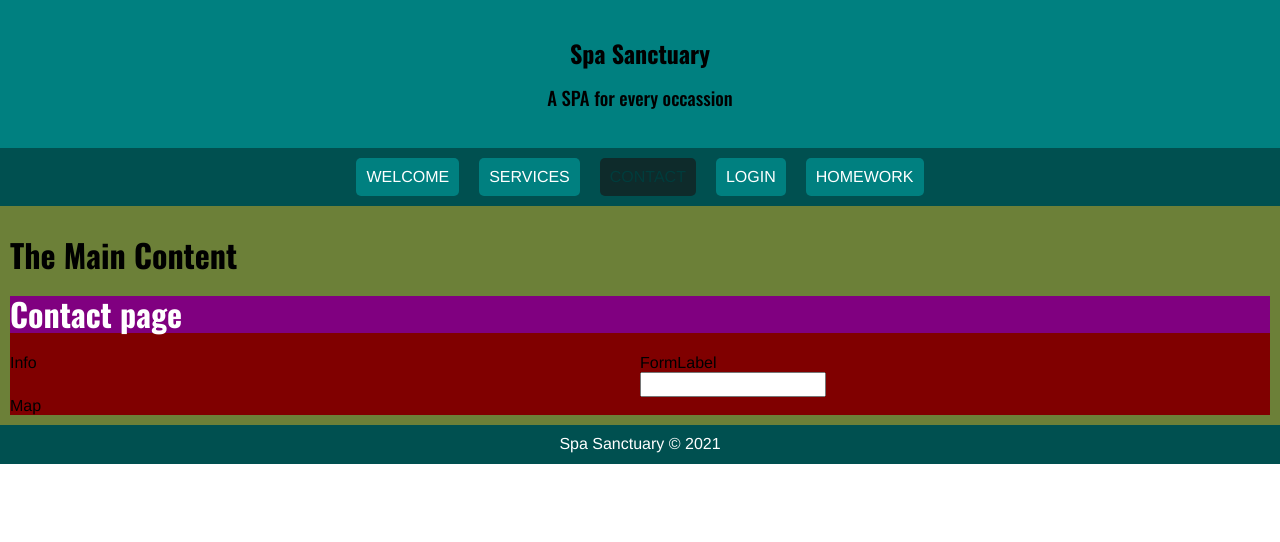
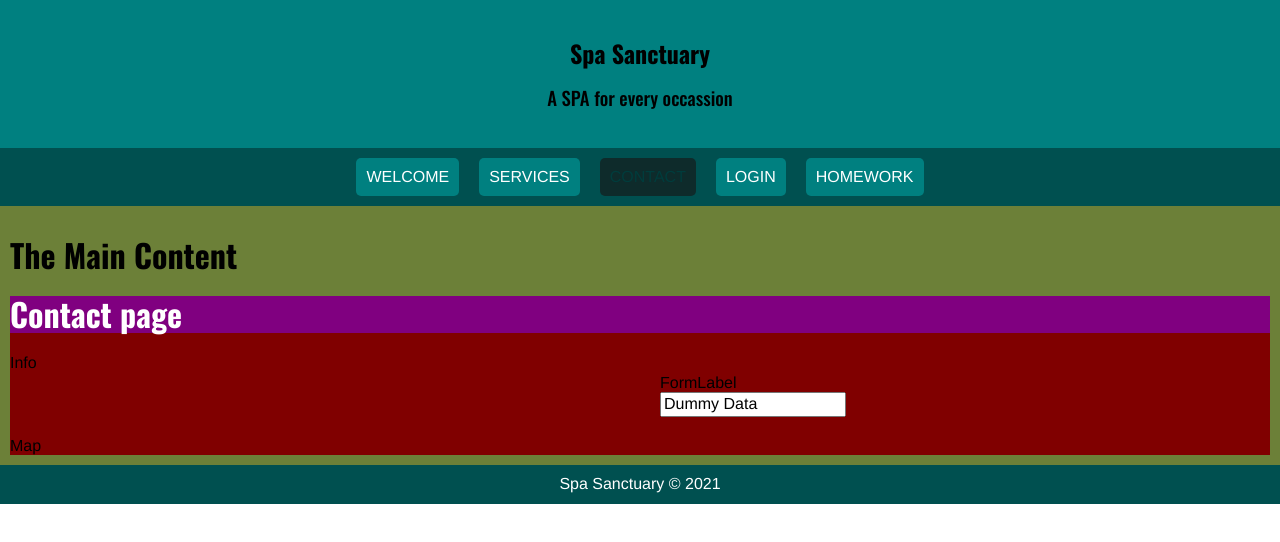
Before and after one commit to nickbatkhan/uclax_web1_summer21, a React (Create React App) app: page /contact in a window 1280 px wide. Shown: the top 542 px of the page. Built offline with nearby package versions, Linux system fonts and the light colour scheme.

Commit message:
Input and Contact form updated

```diff
--- /dev/null
+++ b/src/React/Components/UniversalForm/Context/index.js
@@ -0,0 +1,36 @@
+import {createContext} from 'react';
+export default createContext();
+
+/*---------------------------
+| Action Types
+---------------------------*/
+const actionTypes = {
+    UF_UPDATE_CONTROL: 'UF: updateControl',
+}
+
+/*---------------------------
+| Actions (Action Creator)
+---------------------------*/
+export const updateControl = (input) => {
+    return {
+        type: actionTypes.UF_UPDATE_CONTROL,
+        input: input,
+    }
+}
+
+/*---------------------------
+| State Updater (reducer)
+---------------------------*/
+export const reducer = (state, action) => {
+    switch(action.type) {
+        case actionTypes.UF_UPDATE_CONTROL: {
+            return {
+                ...state,
+                ...action.input
+            };
+    }
+        default: {
+            return {...state}
+        }
+    }
+}
--- a/src/React/Components/UniversalForm/Form/Controls/Input.jsx
+++ b/src/React/Components/UniversalForm/Form/Controls/Input.jsx
@@ -1,14 +1,33 @@
-import React from 'react';
+import React, {useContext} from 'react';
 import styled from 'styled-components';
 
-const Input = ({ inputName, handleUpdate }) => {
+// Context
+import Context, {updateControl} from '../../Context/index.js';
+
+const Input = () => {
+
+    const {dispatch, state} = useContext(Context);
+
+    const{
+        fullname
+    } = state;
+
+    console.log('Full name', fullname);
+
+    const handleUpdate = (e) => {
+
+        dispatch(updateControl({
+            fullname: e.target.value
+        }));
+
+    }
 
     return (
         <InputStyled
             className='Input'
             type='text'
             id='first'
-            value={ inputName}
+            value={ fullname }
             onChange={ handleUpdate }
         />
     );
--- a/src/React/Components/UniversalForm/Form/FormGroup/FormControl.jsx
+++ b/src/React/Components/UniversalForm/Form/FormGroup/FormControl.jsx
@@ -3,14 +3,11 @@ import styled from 'styled-components';
 
 import Input from '../Controls/Input.jsx';
 
-const FormControl = ({inputName, handleUpdate }) => {
+const FormControl = () => {
 
     return (
         <FormControlStyled className='FormControl'>
-            <Input
-                inputName={ inputName }
-                handleUpdate={ handleUpdate }
-            />
+            <Input/>
         </FormControlStyled>
     );
 }
--- a/src/React/Components/UniversalForm/UniversalForm.jsx
+++ b/src/React/Components/UniversalForm/UniversalForm.jsx
@@ -1,25 +1,24 @@
-import React, { useState } from 'react';
+import React, { useReducer } from 'react';
 import styled from 'styled-components';
+
+// Context
+import Context, {reducer} from './Context/index.js';
 
 import Form from './Form/Form.jsx';
 import FormGroup from './Form/FormGroup/FormGroup.jsx';
 
-const UniversalForm = () => {
+const UniversalForm = ({defaultFormData}) => {
 
-    const [inputName, inputNameUpdate] = useState('');
-
-    const handleUpdate = (e) => {
-        inputNameUpdate(e.target.value);
-    }
-
-    console.log('inputName', inputName);
+    const [state, dispatch] = useReducer(reducer, defaultFormData);
 
     return (
-        <UniversalFormStyled className='UniversalForm'>
-            <Form>
-                <FormGroup inputName={ inputName } handleUpdate={ handleUpdate }/>
-            </Form>
-        </UniversalFormStyled>
+        <Context.Provider value={ {state, dispatch}}>
+            <UniversalFormStyled className='UniversalForm'>
+                <Form>
+                    <FormGroup/>
+                </Form>
+            </UniversalFormStyled>
+        </Context.Provider>
     );
 }
 
--- a/src/React/Pages/Contact/ContactForm/ContactForm.jsx
+++ b/src/React/Pages/Contact/ContactForm/ContactForm.jsx
@@ -5,9 +5,13 @@ import UniversalForm from 'React/Components/UniversalForm/UniversalForm.jsx';
 
 const ContactForm = () => {
 
+    const defaultFormData = {
+        fullname: 'Dummy Data',
+    }
+
     return (
         <ContactFormStyled className='Form'>
-            < UniversalForm/>
+            < UniversalForm defaultFormData= { defaultFormData} />
         </ContactFormStyled>
     );
 }
@@ -15,5 +19,5 @@ const ContactForm = () => {
 export default ContactForm;
 
 const ContactFormStyled = styled.div`
-
+    padding: 20px;
 `;
```
